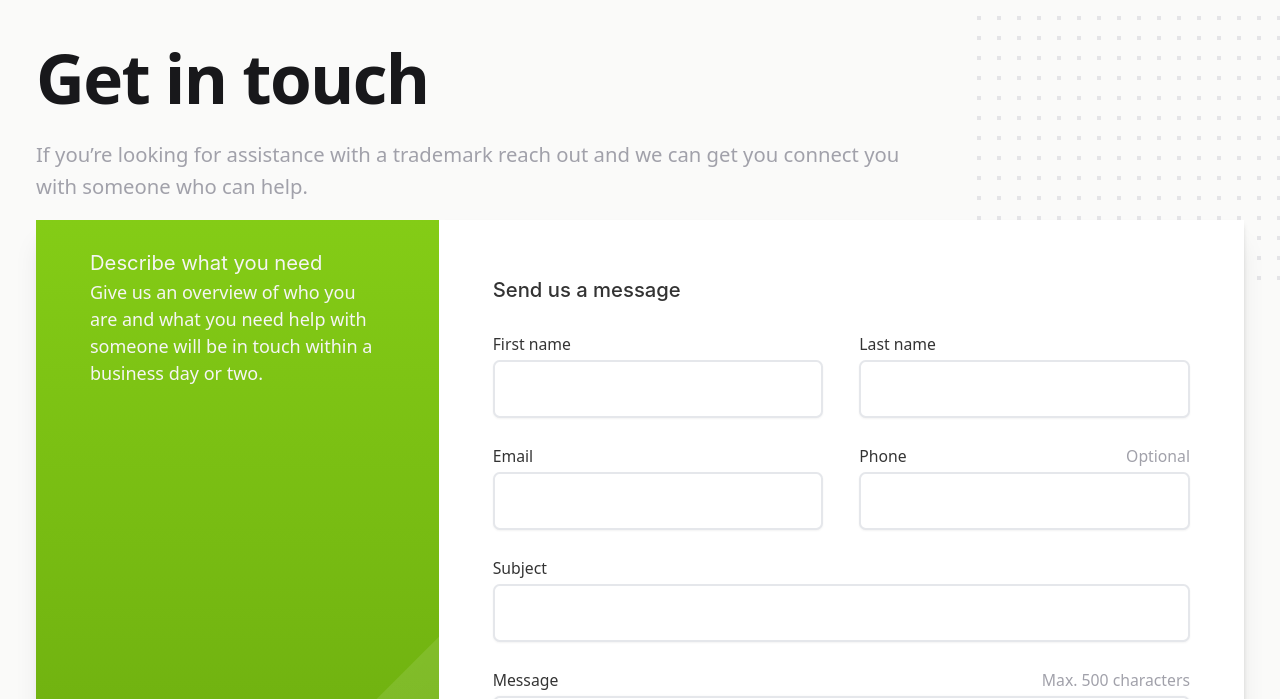
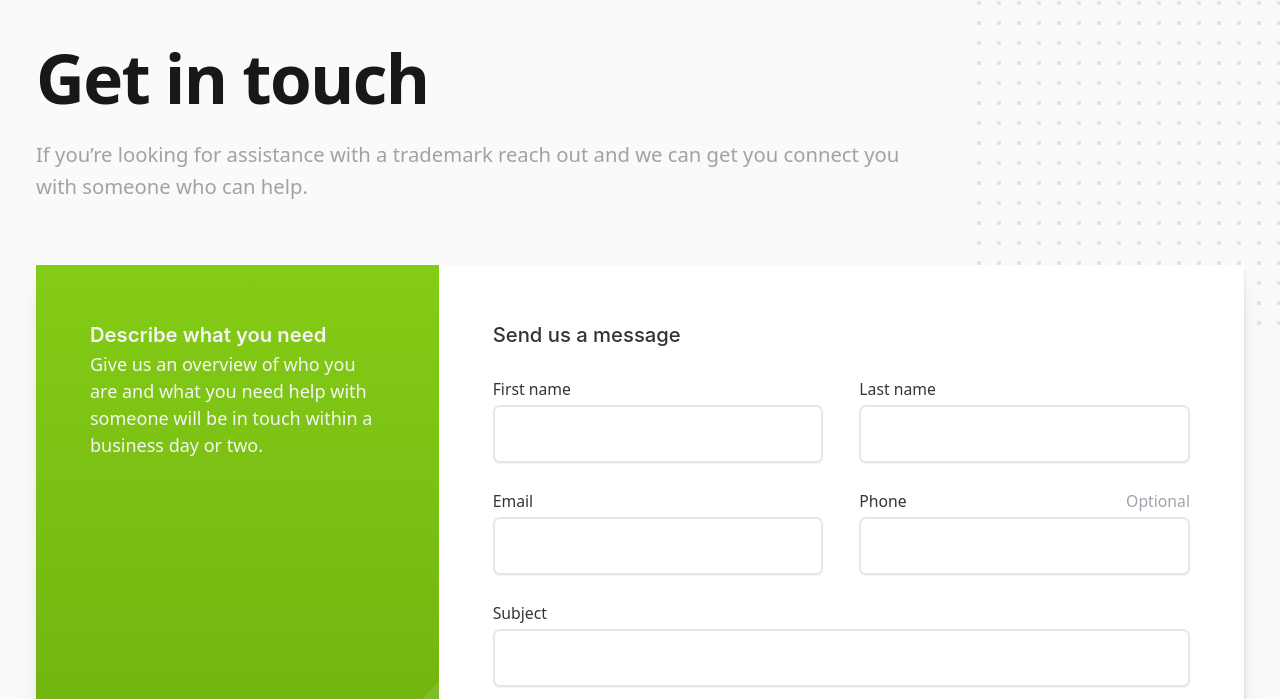
Before and after one commit to hellomarksmart/remarkablelegal-website, a Gatsby site: page / in a window 1280 px wide. Shown: the part 101-800 px from the top of the page. Built offline with nearby package versions, Linux system fonts and the light colour scheme; Gatsby itself is replaced by a stand-in of ours.

Commit message:
further polishing on homepage

```diff
--- a/src/pages/index.js
+++ b/src/pages/index.js
@@ -28,7 +28,7 @@ const Homepage = () => {
       <Seo title="Home" />
       <div className="bg-stone-50 overflow-hidden">
         <div className="bg-stone-50">
-          <div className="pt-5 lg:pt-11">
+          <div className="py-4 lg:py-11">
             <div className="relative z-10 max-w-7xl mx-auto pl-4 pr-8 sm:px-6 lg:px-8">
               {headings.map(item => (
                 <>
@@ -45,7 +45,7 @@ const Homepage = () => {
         </div>
 
         <section
-          className="relative bg-stone-50 py-4 "
+          className="relative bg-stone-50 py-3"
           aria-labelledby="contact-heading"
         >
           <div
@@ -126,7 +126,7 @@ const Homepage = () => {
                   </div>
                   {headings.map(item => (
                     <>
-                      <h3 className="text-lg font-normal text-stone-100">
+                      <h3 className="text-lg font-semibold text-stone-100 pt-6">
                         {item.h3_heading}
                       </h3>
                       <p className="text-base text-stone-100 font-sans max-w-3xl">
@@ -280,7 +280,7 @@ const Homepage = () => {
                     </div>
                     {success
                       ? headings.map(item => (
-                        <p className="text-sm w-full font-bold tracking-tight text-zinc-400 font-sans sm:text-sm">
+                        <p className="text-sm w-[26rem] font-bold tracking-tight text-zinc-400 font-sans sm:text-sm">
                           {item.success_message}
                         </p>
                       ))
```
